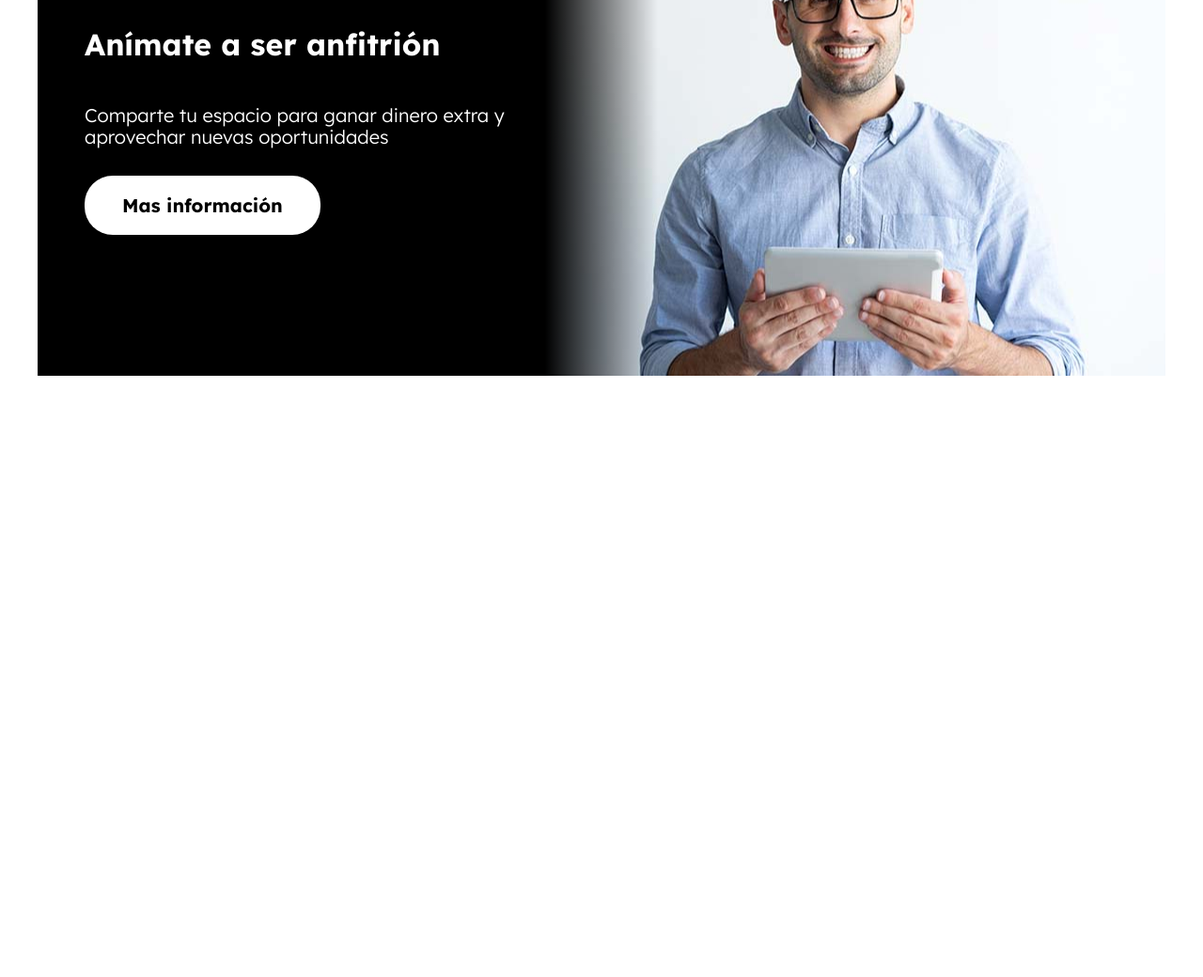
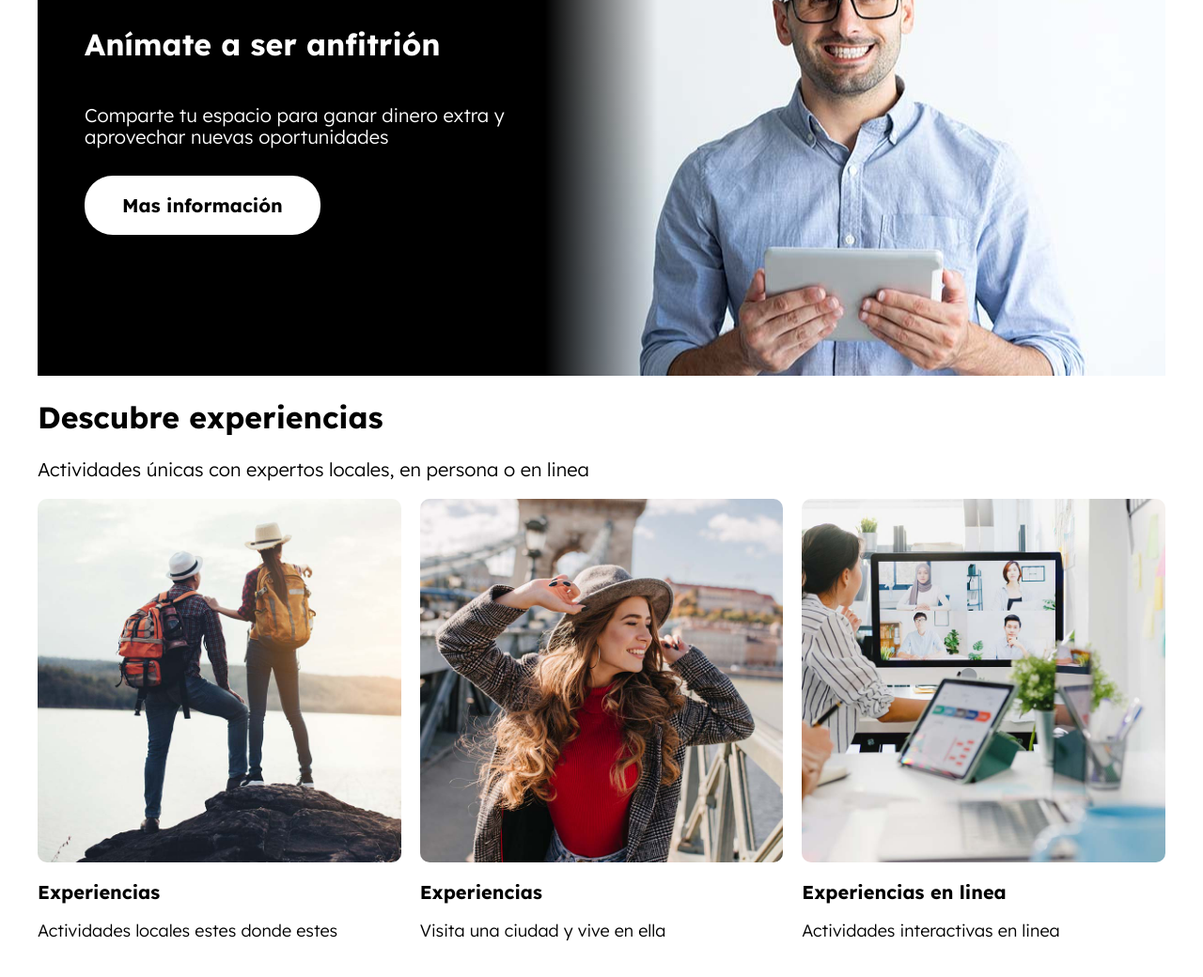
Before and after one commit to ElSantanax/Airbnb, a website: page index.html in a window 1280 px wide. Shown: the part 1723-2763 px from the top of the page at 94% size. Before the commit the page ends 2123 px from the top, so only its background shows below. Drawn offline with nearby package versions, Linux system fonts and the light colour scheme; files that its build step writes are made by us from their sources; files whose address does not match are found by name.

Commit message:
Añadir sección de experiencias en HTML y SCSS; incluir estructura y estilos para mejorar la presentación

```diff
--- a/index.html
+++ b/index.html
@@ -180,6 +180,31 @@
         </div>
     </section>
 
+    <main class="experiencias contenedor seccion">
+        <h2 class="experiencias__heading">Descubre experiencias</h2>
+        <p class="experiencias__descripcion">Actividades únicas con expertos locales, en persona o en linea</p>
+
+        <div class="experiencias__listado">
+            <div class="experiencia">
+                <img class="experiencia__imagen" src="/build/img/experiencia_1.jpg" alt="imagen experiencia">
+                <p class="experiencia__titulo">Experiencias</p>
+                <p class="experiencia__descripcion">Actividades locales estes donde estes</p>
+            </div>
+
+            <div class="experiencia">
+                <img class="experiencia__imagen" src="/build/img/experiencia_2.jpg" alt="imagen experiencia">
+                <p class="experiencia__titulo">Experiencias</p>
+                <p class="experiencia__descripcion">Visita una ciudad y vive en ella</p>
+            </div>
+
+            <div class="experiencia">
+                <img class="experiencia__imagen" src="/build/img/experiencia_3.jpg" alt="imagen experiencia">
+                <p class="experiencia__titulo">Experiencias en linea</p>
+                <p class="experiencia__descripcion">Actividades interactivas en linea</p>
+            </div>
+        </div>
+    </main>
+
 </body>
 
 </html>
--- /dev/null
+++ b/src/scss/ui/contenido/_experiencias.scss
@@ -0,0 +1,29 @@
+@use 'base/mixins' as m;
+@use 'base/variables' as v;
+
+.experiencias {
+    &__listado {
+        display: grid;
+        grid-template-columns: repeat(3, 30rem);
+        column-gap: 2rem;
+        @include m.scrollHorizontal;
+
+        @include m.tablet {
+            @include m.grid(3, 2rem)
+        }
+    }
+}
+
+.experiencia {
+    &__imagen {
+        border-radius: 1rem;
+    }
+
+    &__titulo {
+        font-weight: 700;
+    }
+
+    &__descripcion {
+        font-size: 1.8rem;
+    }
+}
--- a/src/scss/ui/contenido/_index.scss
+++ b/src/scss/ui/contenido/_index.scss
@@ -1,3 +1,4 @@
 @forward 'destinos';
 @forward 'lugares';
 @forward 'anfitrion';
+@forward 'experiencias';
```
